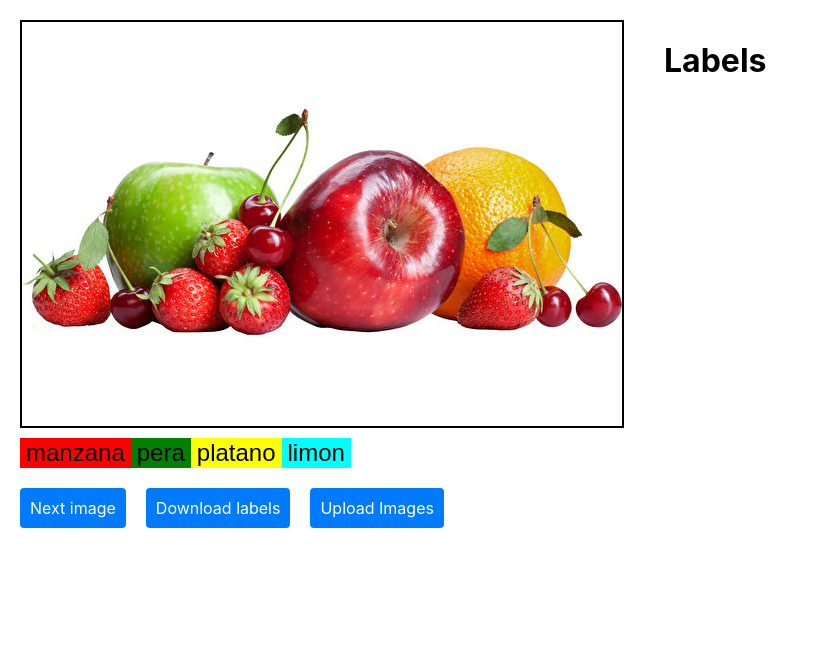
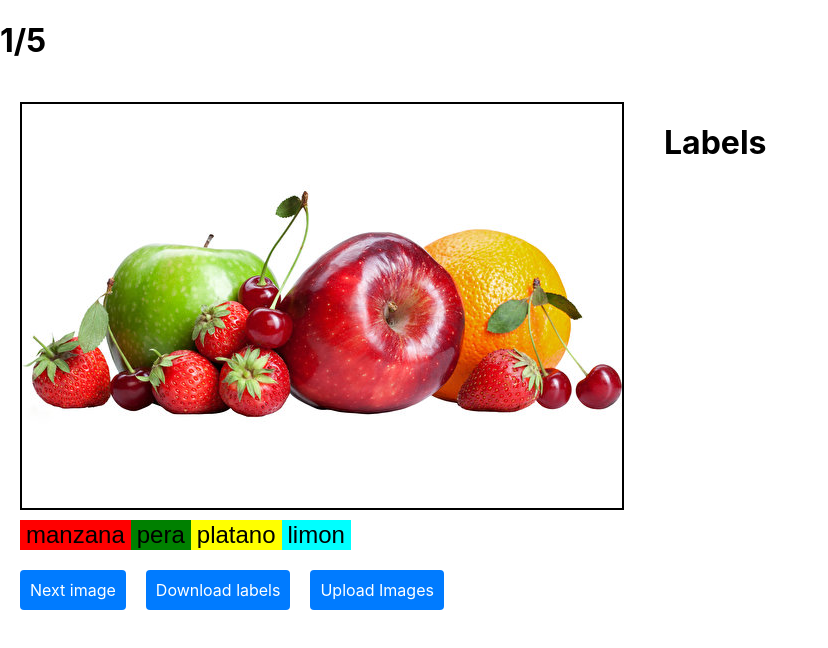
Before and after one commit to manuelgutierrezchaves/image-labeler-frontend, a React (Create React App) app: page / in a window 1280 px wide. Shown: the top 648 px of the page, without its empty margins (0-828 px from the left). Built offline with nearby package versions, Linux system fonts and the light colour scheme; the HTML template or start-up script is replaced by a standard one.

Commit message:
counter for images

```diff
--- a/src/App.js
+++ b/src/App.js
@@ -101,6 +101,10 @@ function App() {
 
   return (
     <div>
+      <h1>
+        {currentImageIndex + 1}/{images.length}
+      </h1>
+
       <div className="main-container">
         <ImageTagger
           labels={labels}
@@ -111,6 +115,7 @@ function App() {
           idHoverLabel={idHoverLabel}
           images={images}
         />
+
         <Menu
           labels={labels}
           setLabels={setLabels}
@@ -145,8 +150,7 @@ function App() {
         ARRAY of all labels: {JSON.stringify(allLabels)} <br/><br/>
       </p> */}
     </div>
-
   );
-}
+};
 
 export default App;
```
